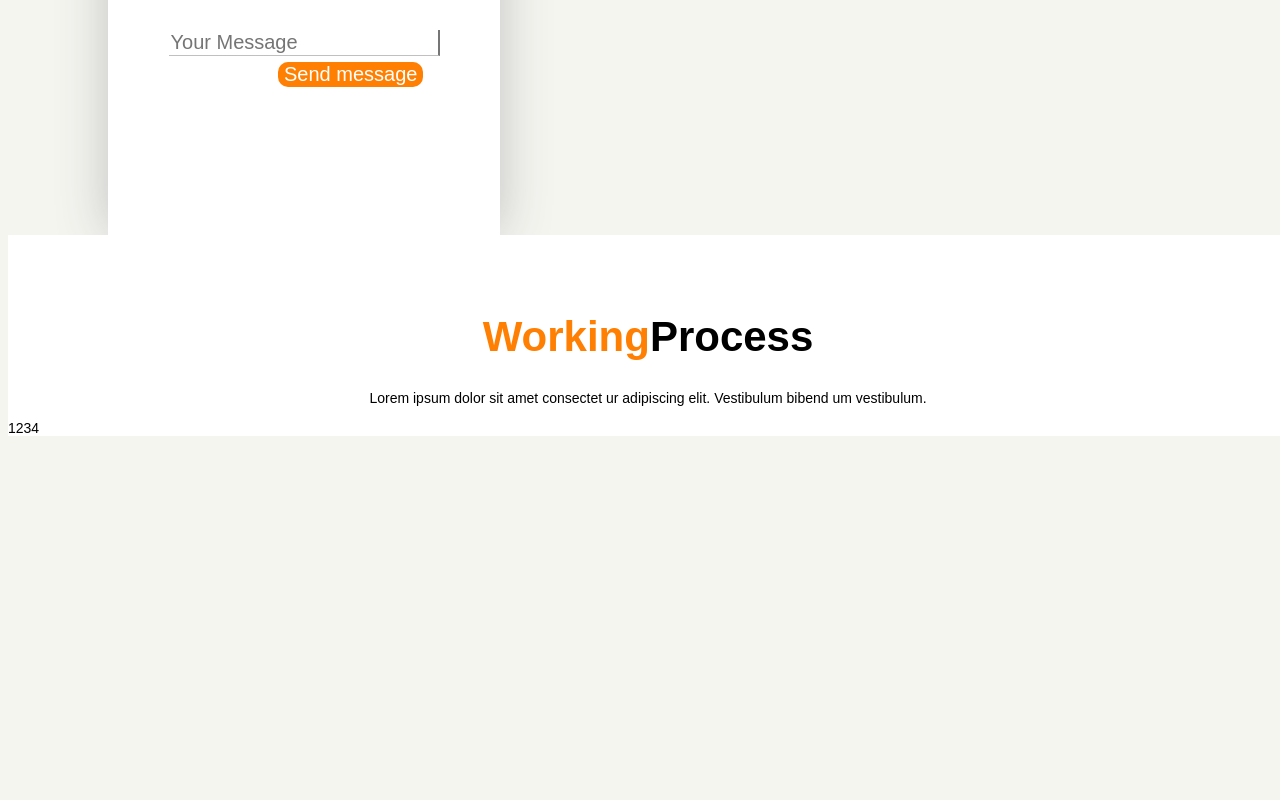
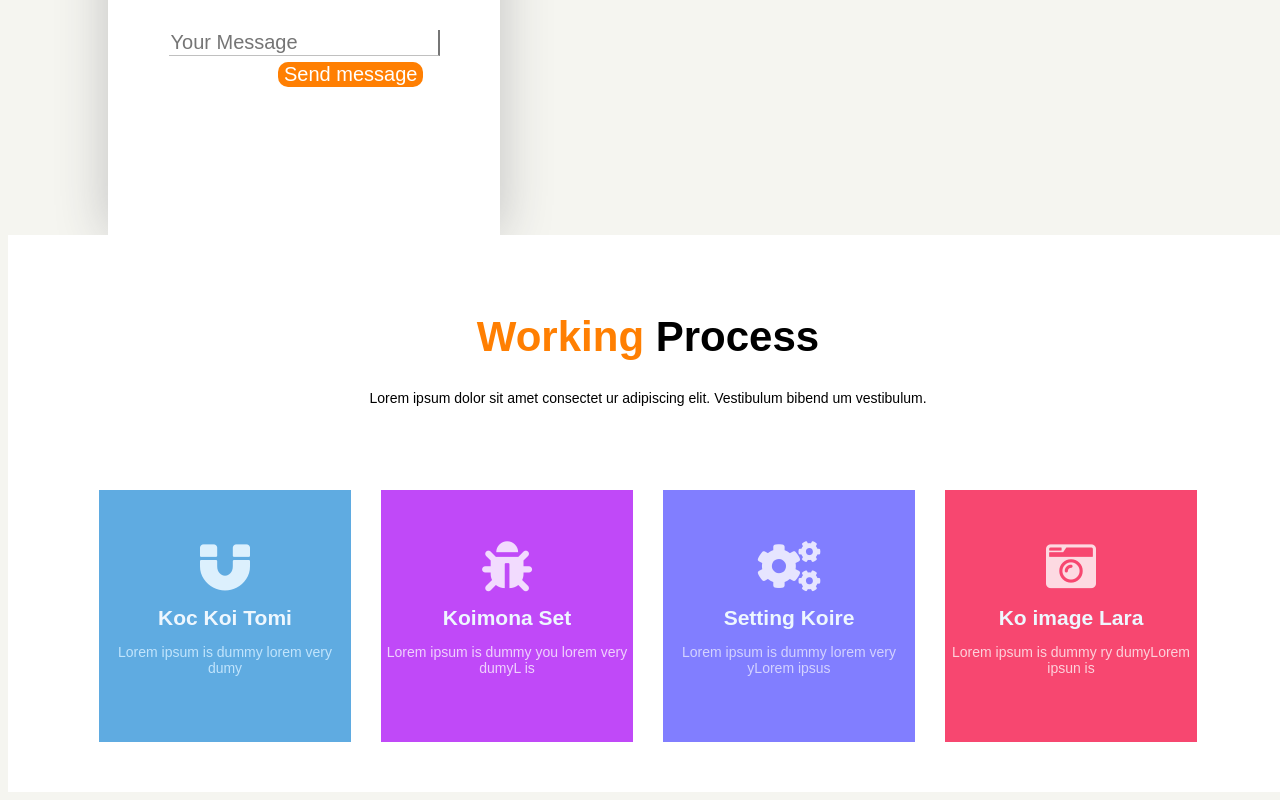
Before and after one commit to Aleksey163rus/Smart, a plain HTML site: page index.html in a window 1280 px wide. Shown: the part 700-1500 px from the top of the page. Before the commit the page ends 1144 px from the top, so only its background shows below. Drawn offline with Linux system fonts and the light colour scheme.

Commit message:
добавил второй блок

```diff
--- a/css/style.css
+++ b/css/style.css
@@ -1,7 +1,7 @@
 header {
     width: 1280px;
     margin: auto;
-
+    text-align:  center;
 }
 body {
     font-size: 14px;                /*размер шрифта*/
@@ -28,11 +28,8 @@ span{
     padding-left: 30%;
 
 }
-p {
-    font-size: 100%;
-    text-align:  center;
-}
-h1 {
+
+.content {
     font-size: 300%;
     text-align:  center;
 }
@@ -44,9 +41,9 @@ fieldset {
     border: none;
     text-align:  center;
     background-color: white;
-    box-shadow: 0px 0px 50px silver;
+    box-shadow: 0 0 50px silver;
     white-space: pre-wrap;
-    margin: 100px 100px 0px 100px;
+    margin: 100px 100px 0 100px;
 
 }
 input {
@@ -66,20 +63,62 @@ input {
     width: 1280px;
     margin: auto;
     padding-top: 50px;
-
+    text-align:  center;
 }
 main {
-    background-color: white;
+    background-color: white;            /* цвет фона*/
+}
+table {
+    padding: 40px 30px 20px 30px;       /* отступы от краев таблицы*/
+    margin: auto;                       /* расположение таблицы*/
+    border-spacing: 30px;               /* расстояние между ячейками*/
+    text-align:  center;
+}
+.icon-blue {
+    color: #c1e4fc;
+}
+.icon-purple {
+    color: #efd1fd;
+}
+.icon-darkblue {
+    color: #d3d2ff;
+}
+.icon-red {
+    color: #fdd1db;
+}
+.working-icon {
+    font-size: 150%;
+    color: #eef7fe;
 }
 .blue{
-    background: #00b9ff;
+    background: #5fabe1;
+}
+.fa-magnet {
+    font-size: 50px;
+    color: #dcf0fd;
 }
 .purple{
-    background: #a700ff;
+    background: #c049f8;
+}
+.fa-bug {
+    font-size: 50px;
+    color: #f2dbfe;
 }
 .darkblue{
-    background: #624cff;
+    background: #817eff;
+}
+.fa-cogs {
+    font-size: 50px;
+    color: #e6e5ff;
 }
 .red{
-    background: #ff3664;
+    background: #f74770;
 }
+.fa-camera-retro {
+    font-size: 50px;
+    color: #fddae2;
+}
+.blue, .purple, .darkblue, .red{
+    width: 250px;                       /* ширина ячеек*/
+    height: 250px;                      /* высота ячеек*/
+}
--- a/index.html
+++ b/index.html
@@ -4,13 +4,14 @@
     <meta charset="UTF-8">
     <title>Smart</title>
     <link rel="stylesheet" href="css/style.css">
+    <link rel="stylesheet" href="https://use.fontawesome.com/releases/v5.5.0/css/all.css" integrity="sha384-B4dIYHKNBt8Bc12p+WXckhzcICo0wtJAoU8YZTY5qE0Id1GSseTk6S+L3BlXeVIU" crossorigin="anonymous">
 <body>
     <header id="menu">
         <p id="button">
             <span>S</span>mart
         </p>
         <div class="headline">
-            <h1><span>Smart</span> Agency Landign Page</h1>
+            <h1 class="content"><span>Smart</span> Agency Landign Page</h1>
             <p>Lorem ipsun dolor sit amet, consectetur adipisicing elit. Maiores, fuga provident. Libero magni
                 quibusdam labore ad iste saepe hic, maxime qui ipsum tempore beatae, volu tomi ptapes
                 doloremque rerum aspernatur dolorum at!</p>
@@ -25,12 +26,33 @@
     </header>
     <main>
     <main class="working">
-        <h1><span>Working</span>Process</h1>
+        <h1 class="content"><span>Working</span> Process</h1>
         <p>
             Lorem ipsum dolor sit amet consectet ur adipiscing elit. Vestibulum bibend um vestibulum.
         </p>
         <table>
-            <tb><tr class="blue">1</tr><tr class="purple">2</tr><tr class="darkblue">3</tr><tr class="red">4</tr></tb>
+            <tr>
+                <td class="blue">
+                    <i class="fas fa-magnet"></i>
+                    <h1 class="working-icon">Koc Koi Tomi</h1>
+                    <p class="icon-blue">Lorem ipsum is dummy lorem very dumy</p>
+                </td>
+                <td class="purple">
+                    <i class="fas fa-bug"></i>
+                    <h1 class="working-icon">Koimona Set</h1>
+                    <p class="icon-purple">Lorem ipsum is dummy you lorem very dumyL is</p>
+                </td>
+                <td class="darkblue">
+                    <i class="fas fa-cogs"></i>
+                    <h1 class="working-icon">Setting Koire</h1>
+                    <p class="icon-darkblue">Lorem ipsum is dummy lorem very yLorem ipsus</p>
+                </td>
+                <td class="red">
+                    <i class="fas fa-camera-retro"></i>
+                    <h1 class="working-icon">Ko image Lara</h1>
+                    <p class="icon-red">Lorem ipsum is dummy ry dumyLorem ipsun is</p>
+                </td>
+            </tr>
         </table>
     </main>
     </main>
```
